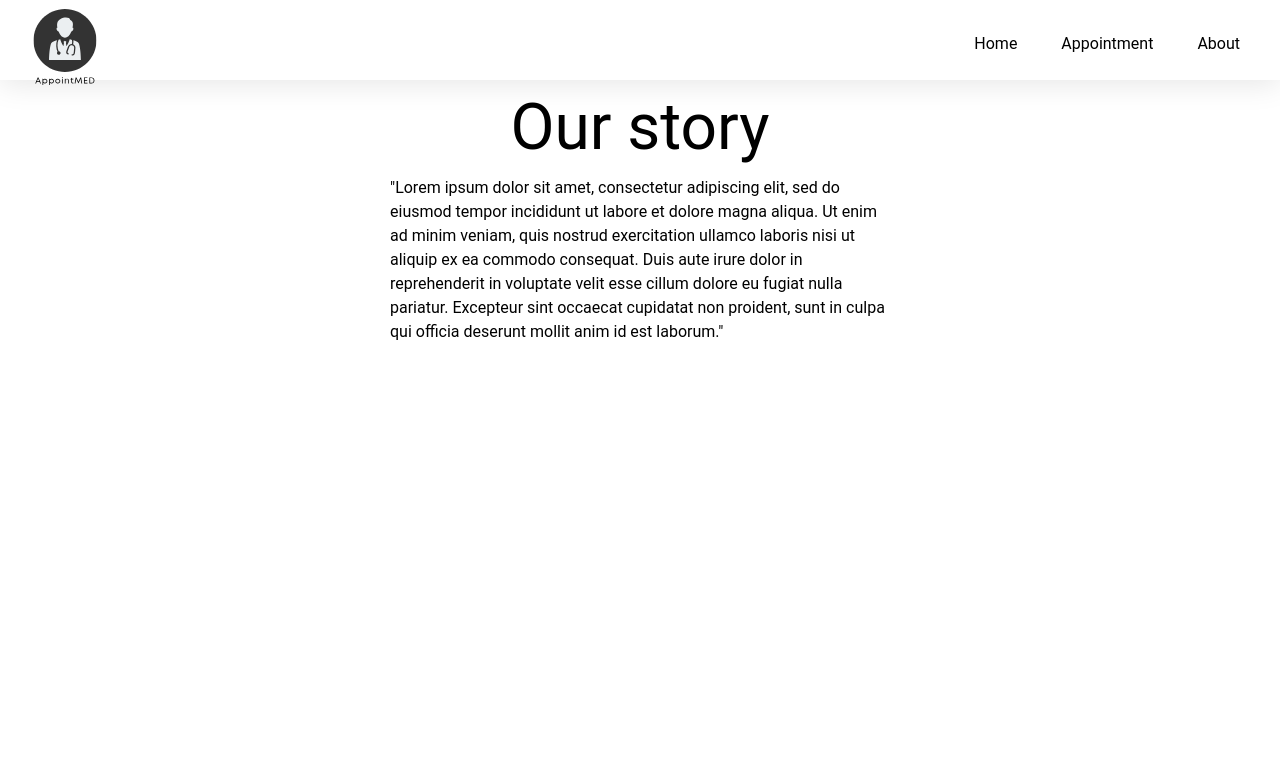
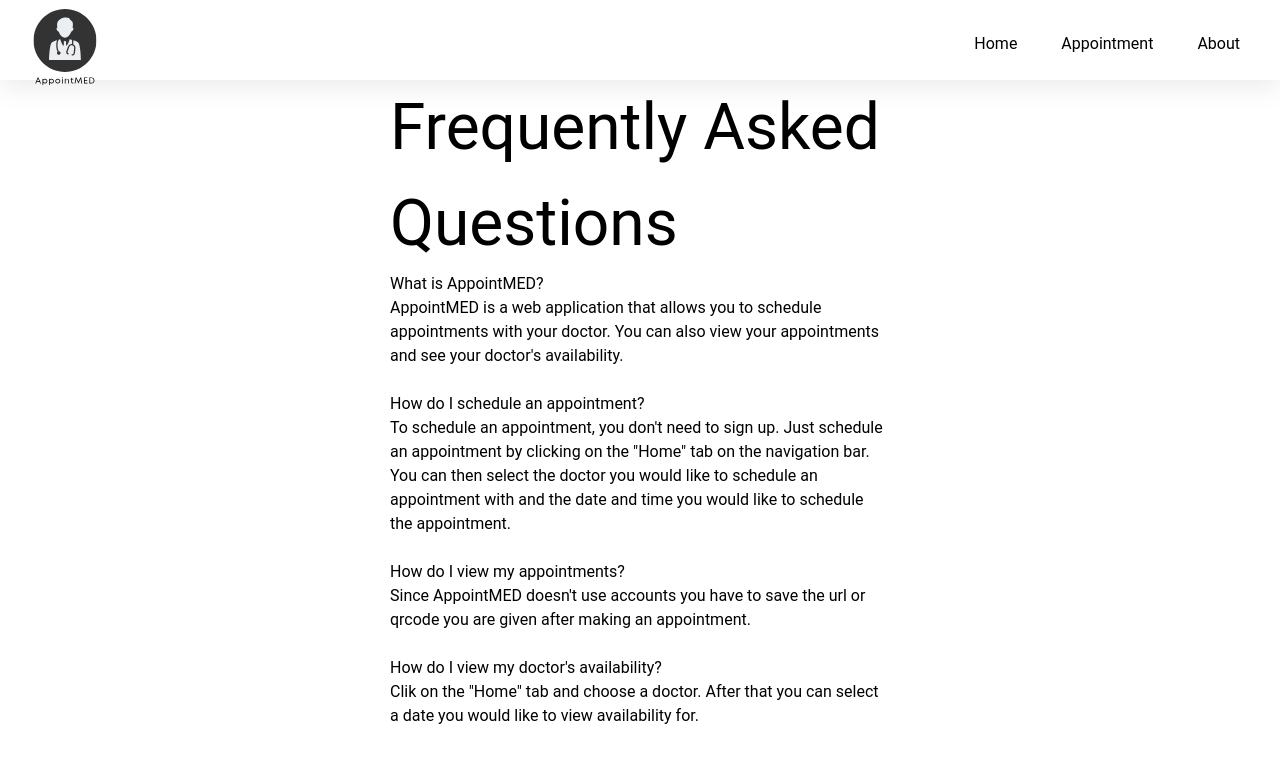
Before and after one commit to josue-237/AppointMED, a Flask app: template templates/about.html in a window 1280 px wide. Shown: the top 763 px of the page. Run offline with Flask 2, Linux system fonts and the light colour scheme; the template is opened without the code that fills it, so the values that code supplies are empty; parts of the project's set-up code (start-up, migrations or seed data) failed here and were passed over; some libraries are stand-ins or nearby versions.

Commit message:
better about page

```diff
--- a/static/css/style.css
+++ b/static/css/style.css
@@ -119,7 +119,7 @@ input:focus, textarea:focus, select:focus{
     justify-content: center;
     font-size: 4em;
 }
-.about-content p {
+.about-content  {
     position: absolute;
     left: 50vw;
     width: 500px;
--- a/templates/about.html
+++ b/templates/about.html
@@ -17,8 +17,34 @@
     </div>
 </div>
 <div class="about-content">
-        <h1>Our story</h1>
-        <p>"Lorem ipsum dolor sit amet, consectetur adipiscing elit, sed do eiusmod tempor incididunt ut labore et dolore magna aliqua. Ut enim ad minim veniam, quis nostrud exercitation ullamco laboris nisi ut aliquip ex ea commodo consequat. Duis aute irure dolor in reprehenderit in voluptate velit esse cillum dolore eu fugiat nulla pariatur. Excepteur sint occaecat cupidatat non proident, sunt in culpa qui officia deserunt mollit anim id est laborum."</p>
+    <h1>Frequently Asked Questions</h1>
+    <ul>
+        <li>
+            <h2>What is AppointMED?</h2>
+            <p>AppointMED is a web application that allows you to schedule appointments with your doctor.
+                You can also view your appointments and see your doctor's availability.</p>
+        </li>
+        <br>
+        <li>
+            <h2>How do I schedule an appointment?</h2>
+            <p>To schedule an appointment, you don't need to sign up. Just schedule an appointment by clicking on the
+                "Home" tab on the navigation bar.
+                You can then select the doctor you would like to schedule an appointment with and
+                the date and time you would like to schedule the appointment.</p>
+        </li>
+        <br>
+        <li>
+            <h2>How do I view my appointments?</h2>
+            <p>Since AppointMED doesn't use accounts you have to save the url or qrcode you are given after making an
+                appointment.</p>
+        </li>
+        <br>
+        <li>
+            <h2>How do I view my doctor's availability?</h2>
+            <p>Clik on the "Home" tab and choose a doctor. After that you can select a date you would like to view
+                availability for.</p>
+        </li>
+    </ul>
 </div>
 </body>
 </html>
```
Lines whose indentation alone changed are shown as unchanged.
